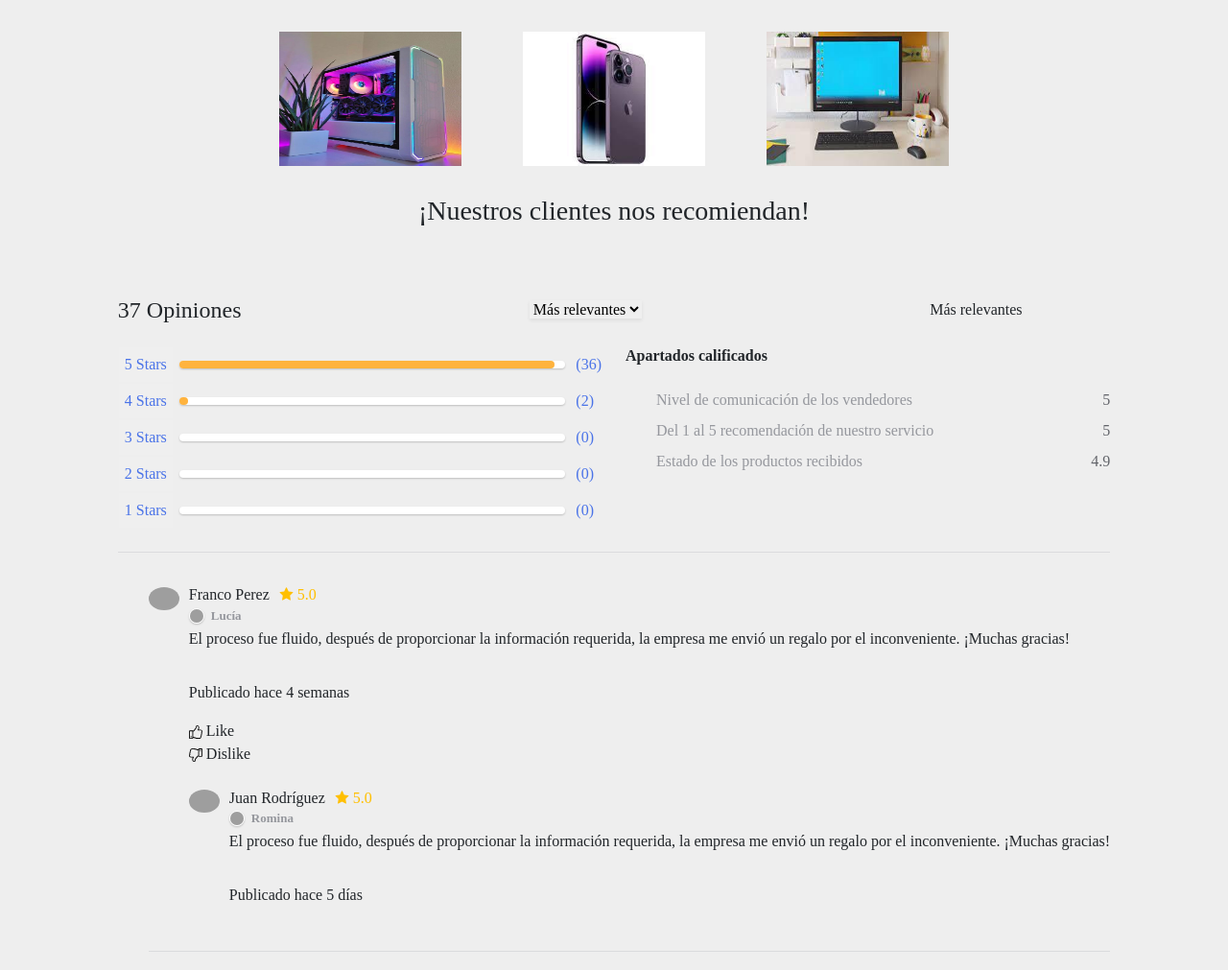
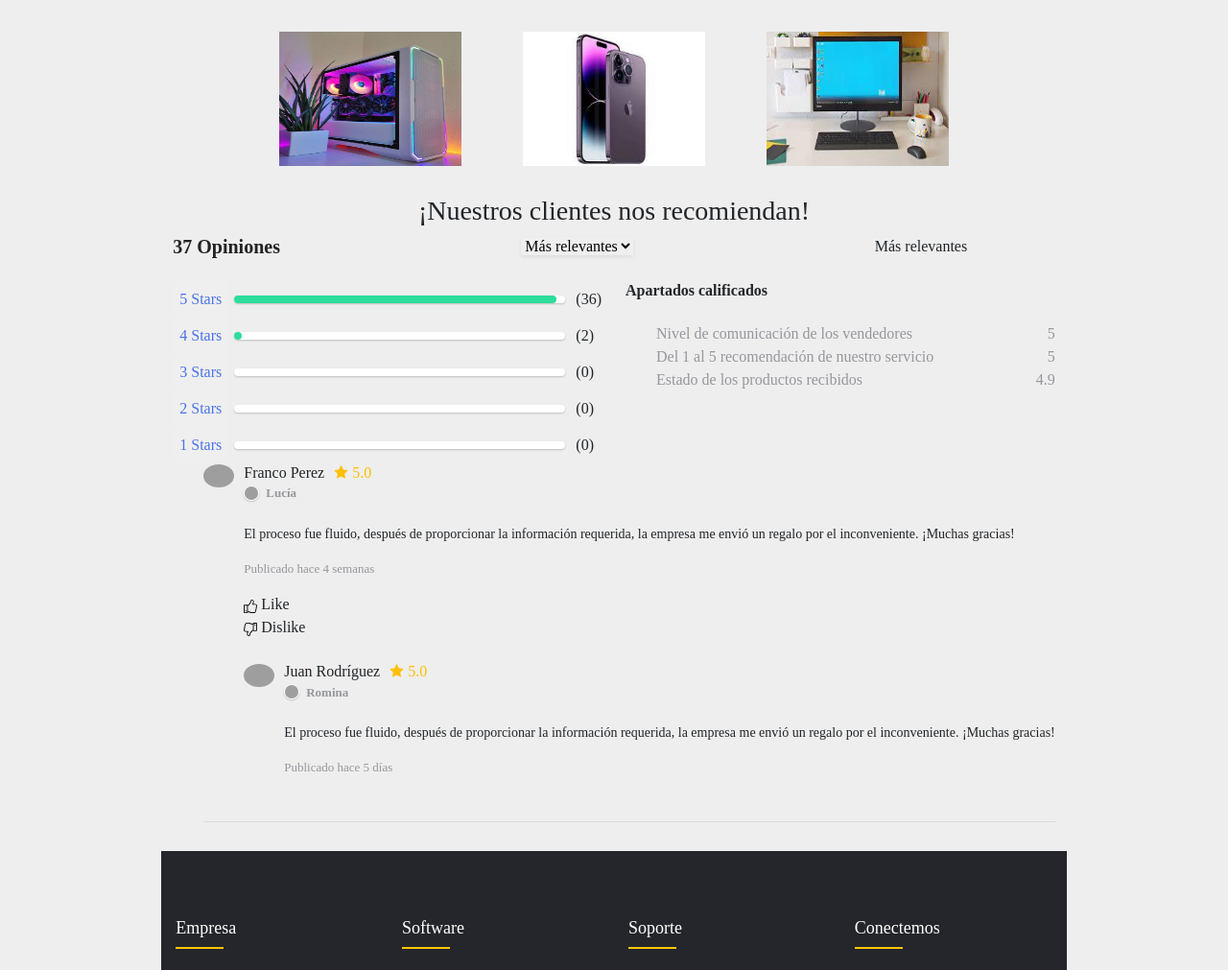
Before and after one commit to AtilioBorda/Empresa-de-tecnolog-a, a website: page index.html in a window 1280 px wide. Shown: the part 604-1615 px from the top of the page at 96% size. Drawn offline with nearby package versions, Linux system fonts and the light colour scheme; grey boxes are pictures that could not be loaded.

Commit message:
correccion de errores

```diff
--- a/scss/main.scss
+++ b/scss/main.scss
@@ -152,8 +152,9 @@ body{
         border-bottom: 1px solid #dadbdd;
         padding: 0 0 30px;
         margin: 0 0 30px;
-         .review-list ul li .right {
+        .right {
             flex: auto;
+        }
     }
     .review-list ul li .review-description {
         margin: 20px 0 0;
@@ -171,8 +172,6 @@ body{
         color: #222325;
         font-weight: 700;
     }
-    }
-
     .review-section .stars-counters tr .stars-filter.fit-button {
         padding: 6px;
         border: none;
@@ -183,31 +182,24 @@ body{
         position: relative;
         height: 8px;
         background: #efeff0;
-         -webkit-box-flex: 1;
-         -ms-flex-positive: 1;
-         flex-grow: 1;
+        flex: 1;
         box-shadow: 0 1px 2px rgba(0, 0, 0, 0.2);
         background-color: #ffffff;
-        ;
         border-radius: 999px;
     }
-     .review-section .stars-counters tr .star-progress-bar .progress-fill {
-         background-color: #ffb33e;
-    }
+    .review-section .stars-counters tr .star-progress-bar .progress-fill,
     .review-section .fit-progressbar-bar .progress-fill {
         background: #2cdd9b;
-         background-color: rgb(29, 191, 115);
         height: 100%;
         position: absolute;
         left: 0;
         z-index: 1;
         border-radius: 999px;
+    }
     .review-section .fit-progressbar-bar {
         display: flex;
         align-items: center;
     }
-    }
-
     .review-section .stars-counters td {
         white-space: nowrap;
     }
@@ -224,31 +216,7 @@ body{
         display: flex;
         justify-content: space-between;
         color: #95979d;
-         padding-bottom: 8px;
     }
-     .review-section .stars-counters td.star-num {
-         color: #4a73e8;
-    }
-     .ranking li>span {
-         color: #62646a;
-         white-space: nowrap;
-         margin-left: 12px;
-    }
-     .review-section {
-         border-bottom: 1px solid #dadbdd;
-         padding-bottom: 24px;
-         margin-bottom: 34px;
-         padding-top: 64px;
-         .review-section select, .review-section .select2-container {
-         width: 188px !important;
-         border-radius: 3px; }
-         .helpful-thumbs, .helpful-thumb {
-        display: flex;
-        align-items: center;
-        font-weight: 700;
-    }
-    }
-
     ul, ul li {
         list-style: none;
         margin: 0px;
```
Also changed, not shown: css/main.css, 1 other file. Lines whose indentation alone changed are shown as unchanged.
